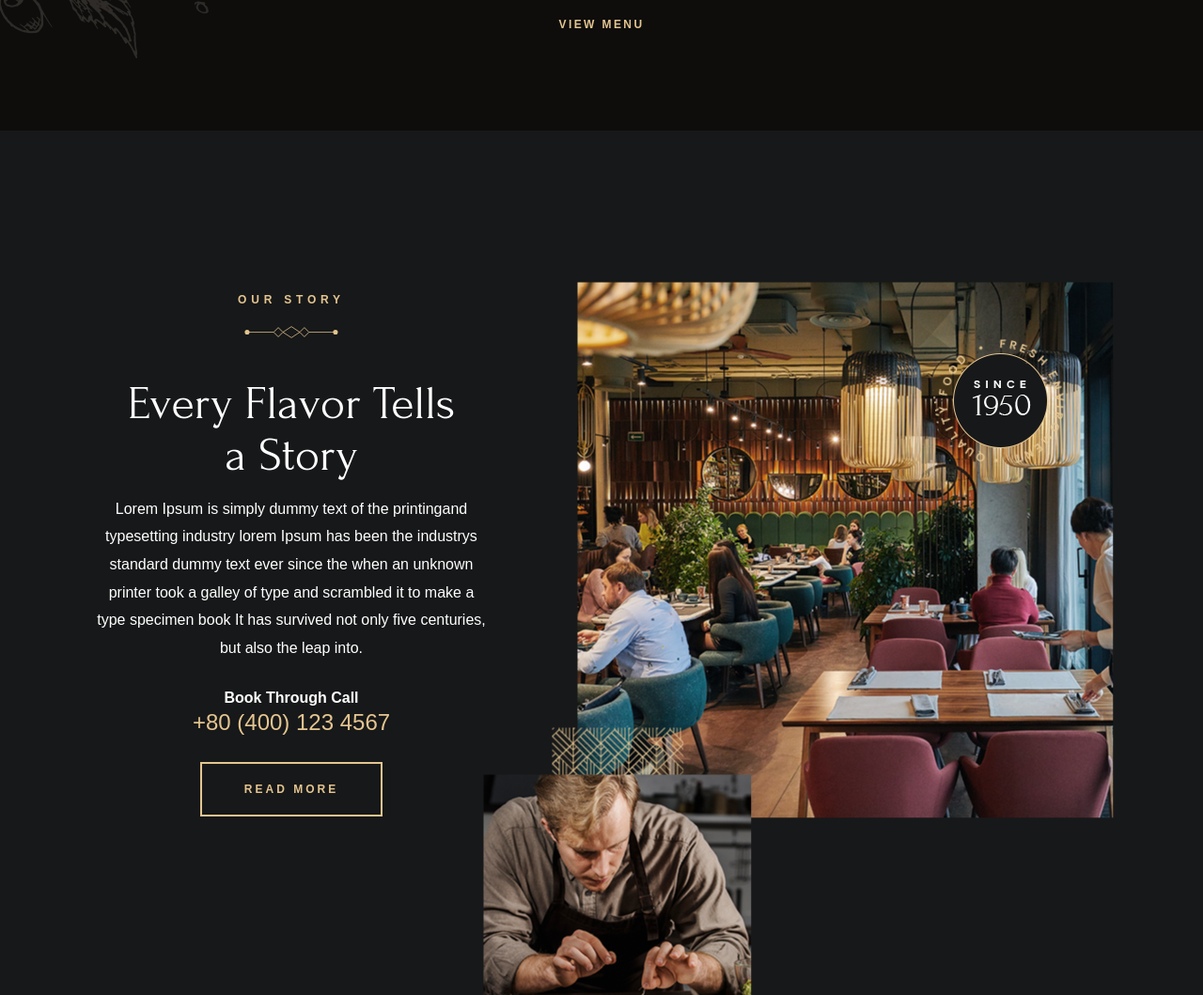
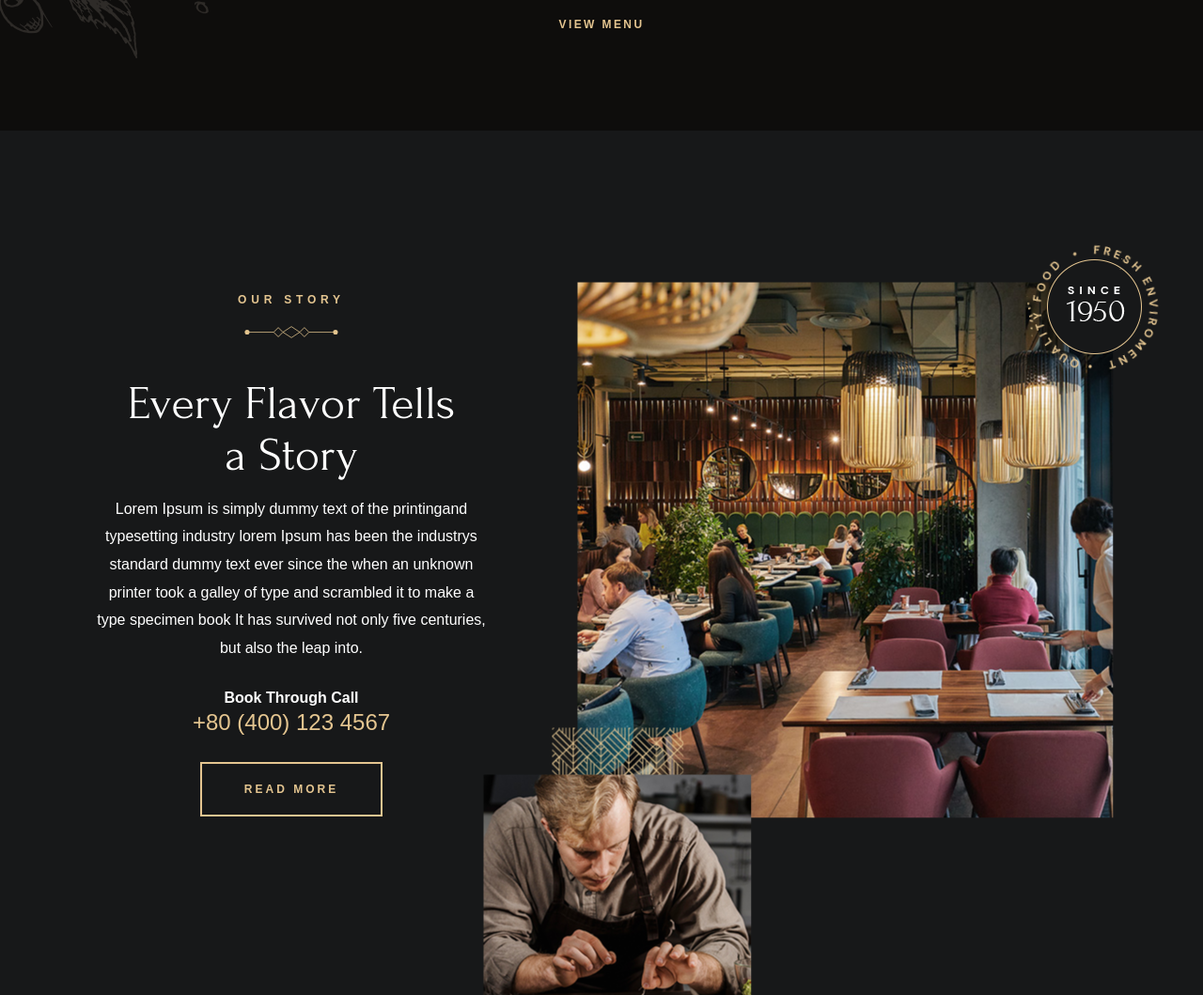
Before and after one commit to naresh515/Delici, a plain HTML site: page index.html in a window 1280 px wide. Shown: the part 1768-2827 px from the top of the page at 94% size. Drawn offline with nearby package versions, Linux system fonts and the light colour scheme.

Commit message:
make layout good

```diff
--- a/style.css
+++ b/style.css
@@ -962,8 +962,8 @@ html:not(.body-menu-opened) .toggle .line3 {
 
 .top-router {
     position: absolute;
-    right: 50px;
-    top: 50px;
+    right: -50px;
+    top: -50px;
     z-index: 1;
 }
 
```
